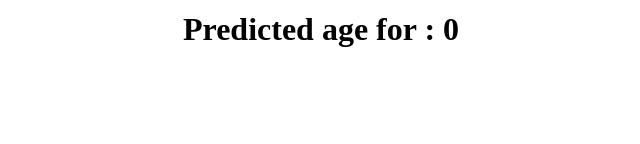
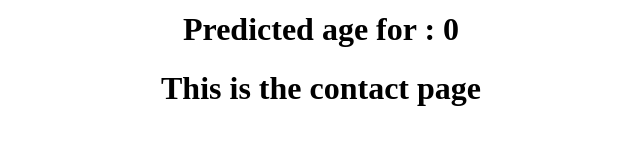
Before and after one commit to NicholasRevenco/React-Basics, a React (Create React App) app: page /contact in a window 1280 px wide. Shown: the part 198-342 px from the top of the page, without its empty margins (319-959 px from the left). Built offline with nearby package versions, Linux system fonts and the light colour scheme; no server answers.

Commit message:
Browser router DOM example

```diff
--- a/src/App.js
+++ b/src/App.js
@@ -3,6 +3,8 @@ import { User } from "./User";
 import { UseState } from "./UseState";
 import { Crud } from "./Crud";
 import { ExcuseApi, NameAgeApi } from "./Api";
+import { ReactRouterDom } from "./ReactRouterDom";
+
 
 
 import { useState } from "react";
@@ -15,6 +17,7 @@ function App() {
         <Crud />
         <ExcuseApi />
         <NameAgeApi />
+        <ReactRouterDom />
     </div>
   );
 }
--- a/src/ReactRouterDom.js
+++ b/src/ReactRouterDom.js
@@ -1,5 +1,20 @@
 import './App.css';
-import { useState, useEffect } from "react";
+import { BrowserRouter as Router, Routes, Route } from "react-router-dom";
+import { Home } from './pages/Home';
+import { Menu } from './pages/Menu';
+import { Contact } from './pages/Contact';
+
 
 export const ReactRouterDom = () => {
+    return (
+        <div className="App">
+            <Router>
+                <Routes>
+                    <Route path="/" element={<Home />}/>
+                    <Route path="/menu" element={<Menu />}/>
+                    <Route path="/contact" element={<Contact />}/>
+                </Routes>
+            </Router>
+        </div>
+    )
 }
--- /dev/null
+++ b/src/pages/Contact.js
@@ -0,0 +1,3 @@
+export const Contact = () => {
+    return <h1>This is the contact page</h1>
+}
--- /dev/null
+++ b/src/pages/Home.js
@@ -0,0 +1,3 @@
+export const Home = () => {
+    return <h1>This is the home page</h1>
+}
--- /dev/null
+++ b/src/pages/Menu.js
@@ -0,0 +1,3 @@
+export const Menu = () => {
+    return <h1>This is the menu page</h1>
+}
```
